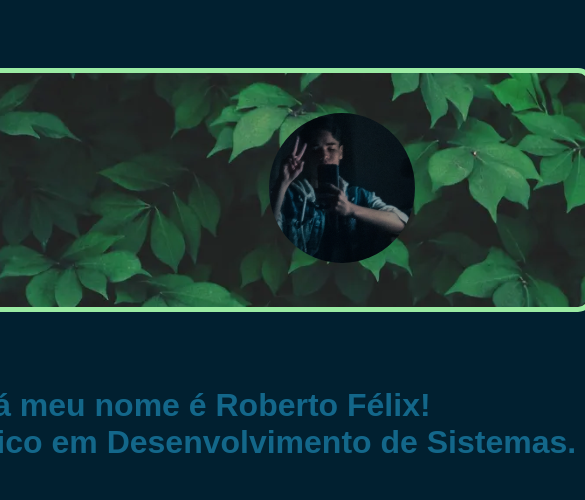
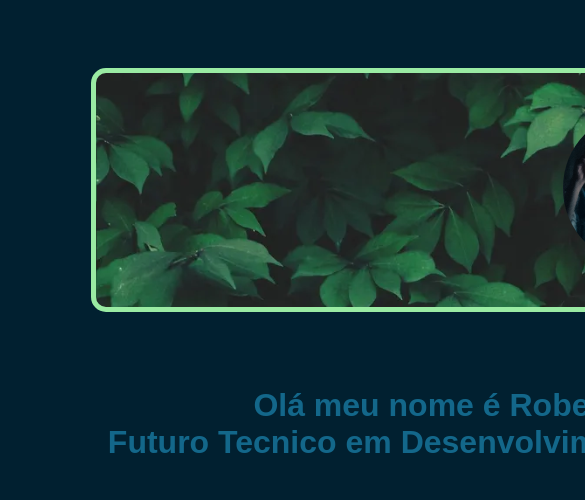
Before and after one commit to Roberto180/portfolio, a plain HTML site: page index.html in a window 390 px wide. Shown: the part 84-584 px from the top of the page, 585 px wide, since content can reach past the window. Drawn offline with Linux system fonts and the light colour scheme.

Commit message:
Update index.css

```diff
--- a/css/index.css
+++ b/css/index.css
@@ -114,6 +114,7 @@ footer p:hover {
         margin-right: 3rem;
         align-items: center;
         flex-direction: column;
+        transform: translateX(100%);
     }
     .fundo img {
         height: 250px;
```
